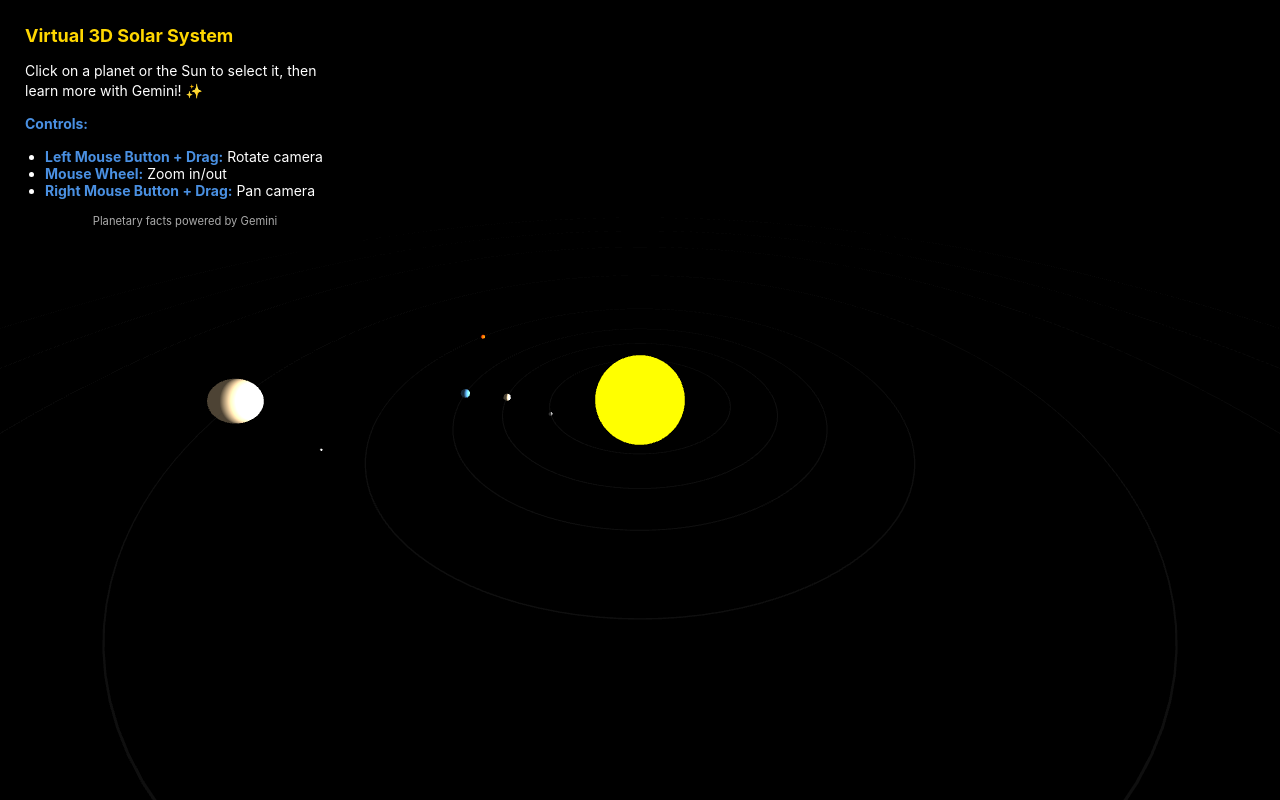
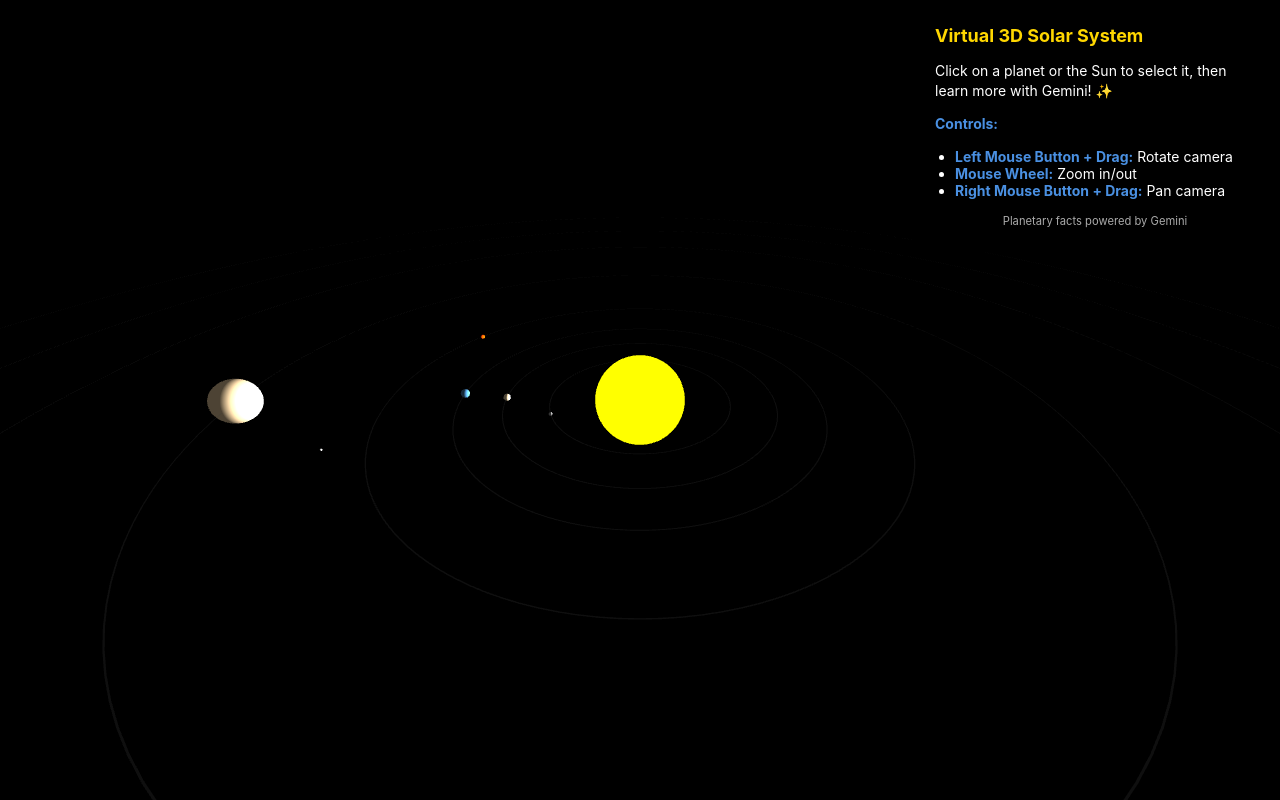
Before and after one commit to NCdev2/quantheo-labs, a plain HTML site: page Untitled-1.html in a window 1280 px wide. Drawn offline with nearby package versions, Linux system fonts and the light colour scheme; animation ran at ten frames a second.

Commit message:
Adjust info panel positioning to align it to the right side of the screen

```diff
--- a/Untitled-1.html
+++ b/Untitled-1.html
@@ -26,7 +26,8 @@
         .info-panel {
             position: absolute;
             top: 10px;
-            left: 10px;
+            right: 10px; /* Changed from left */
+            left: auto;  /* Added to override default left positioning */
             background-color: rgba(0, 0, 0, 0.8); /* Slightly more opaque */
             padding: 15px;
             border-radius: 8px;
```
